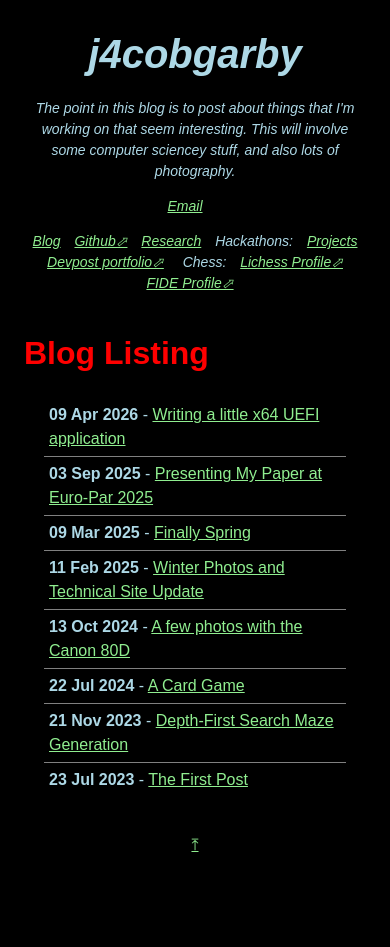
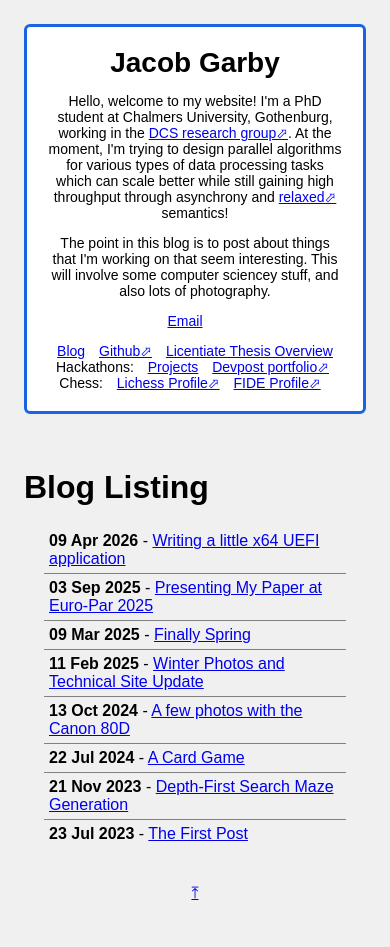
Before and after one commit to j4cobgarby/j4cobgarby.github.io, a Jekyll site: the page built from index.html, in a window 390 px wide. Built offline with Jekyll 4.4.1, drawn with Linux system fonts in a browser that asks for light colours; before the commit the page ends 902 px from its top, so only the background shows below that.

Commit message:
lic stuff

```diff
--- a/_layouts/default.html
+++ b/_layouts/default.html
@@ -2,7 +2,7 @@
 
 <html>
     <head>
-        <title>j4cobgarby - {{ page.title }}</title>
+        <title>Jacob Garby - {{ page.title }}</title>
         <meta name="viewport" content="width=device-width">
         <link rel="stylesheet" href="/assets/css/style.css">
 
@@ -16,8 +16,8 @@
     <body lang="en-GB">
         <div class="container">
         <div id="sidebar" class="sidebar">
-            <h1 class="bigtitle">j4cobgarby</h1>
-            <p class="intro hide_on_mobile">
+            <h1 class="bigtitle">Jacob Garby</h1>
+            <p>
             Hello, welcome to my website!
             I'm a PhD student at Chalmers University, Gothenburg, working in the <a href="https://www.cse.chalmers.se/research/group/dcs/">DCS research group&#x2B00;</a>. At the moment, I'm trying to design parallel algorithms for various types of data processing tasks which can scale better while still gaining high throughput through asynchrony and <a href="https://blogs.qub.ac.uk/relax-dn/">relaxed&#x2B00;</a> semantics!
             </p>
@@ -34,7 +34,8 @@
             <ul>
                 <li><a href="/">Blog</a></li>
                 <li><a href="https://github.com/j4cobgarby/">Github&#x2B00;</a></li>
-                <li><a href="/research.html">Research</a></li>
+                <!-- <li><a href="/research.html">Research</a></li> -->
+                <li><a href="/licentiate.html">Licentiate Thesis Overview</a></li>
                 <li>Hackathons:</li>
                 <ul>
                     <li><a href="/projects.html#hackathons">Projects</a></li>
--- a/assets/css/style.css
+++ b/assets/css/style.css
@@ -1,12 +1,10 @@
 html, body {
-    background-color: black;
+    /* background-color: #f2f5f9; */
+    background-color: #f0f0f0;
 }
 
 body {
-    color: lightblue;
     font-family: sans-serif;
-    font-size: 12pt;
-    line-height: 1.5;
 }
 
 h1 {
@@ -17,25 +15,17 @@ h1.bigtitle {
     margin: auto;
     margin-bottom: 5px;
     text-align: center;
-    font-size: 30pt;
+    /* font-size: 30pt; */
 }
 
 div.content {
-    h1, h2, h3, h4, h5 {
-        color: red;
+    h2, h4 {
+        color: #0d44a3;
     }
 }
 
 h4 {
     margin: 0;
-}
-
-a {
-    color: lightgreen;
-}
-
-a:hover {
-    color: white;
 }
 
 div.sidebar li {
@@ -50,11 +40,13 @@ div.sidebar {
     -webkit-box-sizing: border-box; /* Safari/Chrome, other WebKit */
     -moz-box-sizing: border-box;    /* Firefox, other Gecko */
     box-sizing: border-box;         /* Opera/IE 8+ */
+    flex: 0 0 350px;
+    font-size: 10.5pt;
+    background-color: white;
+    border: 3px solid #1964e5;
+    border-radius: 6px;
 
-    flex: 0 0 350px;
-
-    font-style: italic;
-    font-size: 10.5pt;
+    text-align: justify;
 }
 
 div.sidebar.hidden {
@@ -102,6 +94,10 @@ div.content {
     padding: 20px;
     box-sizing: border-box;
     height: fit-content;
+
+    p {
+        text-align: justify;
+    }
 }
 
 div.contentInner {
@@ -160,7 +156,7 @@ li.post_list:last-child {
 
 hr {
     border: none;
-    border-top: 1px solid #6a1818;
+    border-top: 3px solid rgba(25, 100, 229, 0.4);
 }
 
 figure {
@@ -189,15 +185,16 @@ img.cardbanner {
 
 div.cardContainer {
     display: grid;
-    grid-template-columns: repeat(auto-fit, minmax(250px, 1fr));
+    grid-template-columns: repeat(auto-fit, minmax(400px, 2fr));
     gap: 15px;
 }
 
 div.card {
-    border: 1px solid lightblue;
+    border: 2px solid #1964e5;
+    border-radius: 4px;
     padding: 15px;
-    padding-top: 0;
     overflow-x: hidden;
+    background-color: #ffffff;
 }
 
 div.card > h2, div.card > h3 {
@@ -229,7 +226,8 @@ div.card > h2, div.card > h3 {
     div.sidebar {
       flex: unset;
       text-align: center;
-      padding-bottom: 0;
+      margin: 20px;
+      width: auto;
     }
 
     div.sidebar li, div.sidebar ul {
--- /dev/null
+++ b/licentiate.md
@@ -0,0 +1,138 @@
+---
+layout: default
+title: Licentiate Info
+---
+
+# Overview of My Licentiate Thesis
+
+## Optimising Deep Learning on Highly Parallel Processors with Relaxed Semantics
+
+### Contents
+
+ - [Paper A](#papera) -- Interval-Asynchrony
+ - [Paper B](#paperb) -- ForestTune
+
+### Introduction
+
+The impressive performance of modern artificial intelligence systems arises as a result of deep machine learning, which, after processing a set of training data, produces accurate and reliable AI models. These models have found endless applications, including financial forecasting, natural language processing, autonomous robotics, computer games, and, increasingly, language modelling for virtual assistants and coding assistance. **TODO: Finish this**
+
+<center>
+<hr/>
+<h1 id="papera">Paper A</h1>
+<h2>Interval-Asynchrony: Delimited Intervals of Localised Asynchrony for Fast Parallel SGD</h2>
+<span>Presented at Euro-Par 2025 <a href="https://link.springer.com/chapter/10.1007/978-3-031-99857-7_17">(Proceedings Link)</a></span>
+</center>
+
+The first paper in my thesis explores a novel approach to executing stochastic gradient descent (SGD) in a mostly asynchronous way (good for throughput), while efficiently bounding staleness to achieve fast convergence.
+
+<div class="cardContainer">
+    <div class="card">
+        <h2>Motivation</h2>
+        <p>
+        Parallelism is a popular approach to <b>scale SGD</b>, in which a large number of processing devices (think CPUs, GPUs, etc.) are orchestrated together to improve training throughput.
+        Traditionally, parallel SGD is formulated as a synchronous algorithm, but unfortunately that struggles due to significant <b>synchronisation overhead</b>.
+        </p><p>
+        For this reason, asynchronous implementations are increasingly common.
+        These provide an improvement in throughput at the expense of introducing <b>stale gradients</b> which reduce the effectiveness of individual SGD steps.
+        Previous approaches to mitigate the downsides of asynchronous processing include adaptively
+        adjusting the number of worker threads or the learning rate, but at their
+        core these are still fully asynchronous and hence still suffer from lower
+        accuracy due to frequent staleness.
+        </p>
+    </div>
+    <div class="card">
+        <h2>Interval-Asynchrony</h2>
+        <p>
+        When executing SGD asynchronously (i.e. according to Hogwild! semantics), workers are free to update a shared set of model parameters at any time. This means that between the moment that a given worker pulls a copy of the parameters, and the moment that they finish calculating a gradient to update the model, the model may have been updated several times by other workers. The number of overlapping updates is called <i>staleness</i>.
+        </p>
+        <p>
+        In this work we analyse the origin of such staleness, and as a result propose <i>Interval-Asynchrony</i>, a <b>semi-asynchronous</b> method which
+        retains high throughput while reducing gradient staleness, both on average as well as with a hard upper bound.
+        </p><p>
+        To do so, we introduce periodic <b>asynchronous intervals</b>, within which SGD is executed asynchronously, but between which gradient computations may not cross.
+        The size of these intervals determines the degree of asynchrony, providing us with an adjustable scale.
+        </p>
+    </div>
+    <div class="card">
+        <h2>Interval Size</h2>
+        <p>
+        It turns out that the optimal size of asynchronous intervals &mdash; the parameter that Interval-Asynchrony introduces &mdash; depends on the stage of execution. It tends to require smaller intervals later on, and can put up with larger intervals earlier for better throughput.
+        </p><p>
+        Unsurprisingly, it's not trivial to determine the interval size schedule beforehand. In the paper we propose two methods for adjusting it, and evaluate each:
+        <ul>
+            <li>Linear decay. Reduce interval size by a constant for every <i>n</i> accepted steps.</li>
+            <li>Probing. This method, inspired by <i>ElAsyncSGD</i>, periodically trials execution at nearby interval sizes and checks if any seem to work better at the current stage.</li>
+        </ul>
+        When dialled in, linear decay has the potential to outperform probing. However, we propose that probing is easier to apply to new, unknown workloads. This behaviour can be seen in figures 4 and 5 in the paper.
+        </p>
+    </div>
+    <div class="card">
+        <h2>Artefacts &amp; Downloads</h2>
+        <p>
+        Here, you can find a recording from my presentation of this paper at Euro-Par 2025 in Dresden. You can also find a slightly more in-depth blog post about the paper and the conference <a href="http://127.0.0.1:4000/blog/2025/09/03/Euro-Par-2025.html">here!</a>
+        </p>
+        <center>
+        <iframe width="100%" height="240px" src="https://www.youtube.com/embed/RnzR7FxzWx8?si=j6N3mjfjr-Imf2ru&amp;start=19" title="YouTube video player" frameborder="0" allow="accelerometer; autoplay; clipboard-write; encrypted-media; gyroscope; picture-in-picture; web-share" referrerpolicy="strict-origin-when-cross-origin" allowfullscreen></iframe>
+        </center>
+        <ul>
+            <li>Presentation slides (<a href="/assets/Europar2025.pdf">PDF</a>) (<a href="/assets/Europar2025.odp">ODP</a>)</li>
+            <li>Conference paper (<a href="/assets/pdf/int_async.pdf">PDF</a>)</li>
+            <li><a href="https://zenodo.org/records/15576941">C++ implementation</a></li>
+        </ul>
+    </div>
+    <div class="card">
+        <h2>Evaluation</h2>
+        <p>
+        Our focus for this work is on CPU training for highly parallel systems. We therefore picked baseline algorithms and training workloads that are sensible for this setting.
+        </p> <p>
+        We compared against the following algorithms that control the execution:
+        <ul>
+            <li>Fully synchronous (traditional);</li>
+            <li>Fully asynchronous; and</li>
+            <li>ElAsyncSGD &mdash; fully asynchronous with dynamic number of threads.</li>
+        </ul>
+        And we considered both <span>CIFAR-10</span> and <span>CIFAR-100</span> datasets, for which we train a model to recognise what a given image is of.
+        </p><p>
+        I recommend reading section 5 of <a href="/assets/pdf/int_async.pdf">the paper</a> for an in-depth evaluation, but the takeaway numbers are:
+        <ul>
+            <li>Reduction in training time to same accuracy of up to 32%.</li>
+            <li>Solid scalability up to 128 threads.</li>
+            <li>Better final accuracy compared to asynchronous baselines, and competitive with fully synchronous (exact) method.</li>
+        </ul>
+        </p>
+    </div>
+    <div class="card">
+        <h2>Visualisation</h2>
+        <p>
+        To better explain how Interval-Asynchrony works, compared to synchronous and asynchronous, you can play around with the interactive visualisation below.
+        Experiment with each execution mode, and consider:
+        <ul>
+            <li>How do different interval sizes affect throughput and staleness?</li>
+            <li>What's the difference in staleness distribution between our method and asynchronous?</li>
+        </ul>
+        Simply press "Begin" to start.
+        </p>
+        <hr/>
+        <iframe id="simframe" src="/sgdvis.html" style="width:100%;height:620px;border:0" title="Interval-Asynchrony Visualisation" loading="lazy"></iframe>
+    </div>
+</div>
+
+
+<script>
+(function () {
+  const frame = document.getElementById('simframe');
+  addEventListener('message', e => {
+    if (e.source !== frame.contentWindow) return;
+    if (e.data && e.data.type === 'ia-sim-height')
+      frame.style.height = e.data.height + 'px';
+  });
+})();
+</script>
+
+---
+
+<center>
+<h1 id="paperb">Paper B</h1>
+<h2>ForestTune: Resource-Aware Hyperparameter Schedule Discovery as a Tree Search</h2>
+<span>Submitted; under review.</span>
+</center>
```
Also changed, not shown: assets/code.txt (deleted, +0 -9 lines), sgdvis.html (added, +250 -0 lines), assets/img/interval-async-overview.png (added), 2 other files.
